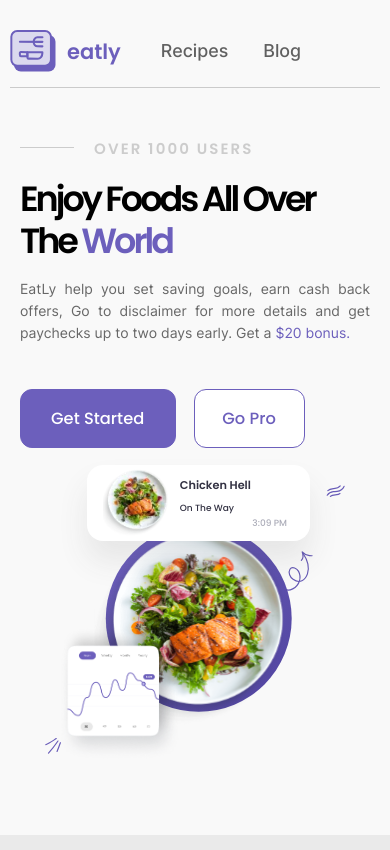
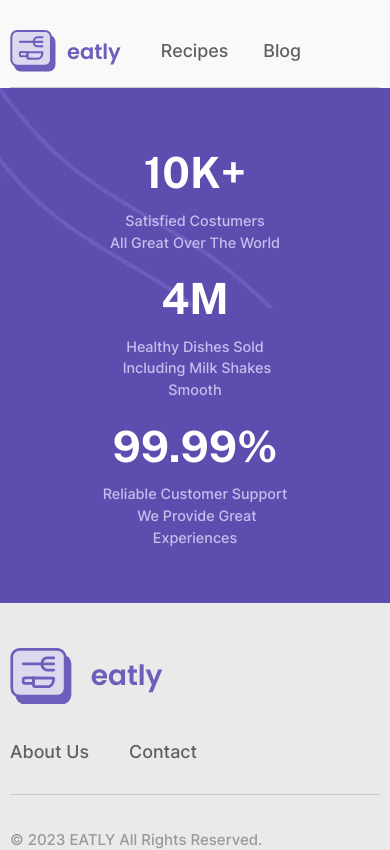
Before and after one commit to MaksimNikolaev/food_store, a React (Create React App) app: page / in a window 390 px wide. Shown: the top 850 px of the page. Built offline with nearby package versions, Linux system fonts and the light colour scheme.

Commit message:
feat: адаптив секции c инфографикой

```diff
--- a/src/entities/infographics/ui/infographics.module.css
+++ b/src/entities/infographics/ui/infographics.module.css
@@ -53,3 +53,46 @@
   color: #c5bfed;
   white-space: pre-wrap;
 }
+
+@media (max-width: 1024px) {
+  .wrapper {
+    padding: 49px 40px 54.7px;
+  }
+  .list {
+    display: flex;
+    justify-content: space-between;
+    gap: 10px;
+    max-width: none;
+    margin: 0;
+  }
+  .list_item:nth-of-type(1),
+  .list_item:nth-of-type(2),
+  .list_item:nth-of-type(3) {
+    max-width: none;
+  }
+}
+
+
+@media (max-width: 768px) {
+  .wrapper {
+    padding: 49px 20px 54.7px;
+  }
+  .list {
+    flex-wrap: wrap;
+    justify-content: center;
+    gap: 10px;
+    max-width: none;
+    margin: 0;
+  }
+  .list_item:nth-of-type(1),
+  .list_item:nth-of-type(2),
+  .list_item:nth-of-type(3) {
+    max-width: 200px;
+  }
+}
+
+@media (max-width: 390px) {
+  .wrapper {
+    padding: 49px 10px 54.7px;
+  }
+}
--- a/src/pages/home/home.tsx
+++ b/src/pages/home/home.tsx
@@ -14,9 +14,9 @@ export const Home = () => {
     <>
       <Header />
       <main>
-        <EnjoyBlock/>
-        {/* <Infographics/>
-        <MobileBlock/>
+        {/* <EnjoyBlock/> */}
+        <Infographics/>
+        {/* <MobileBlock/>
         <Recipes/>
         <ControlBlock/>
         <Reviews/>
```
